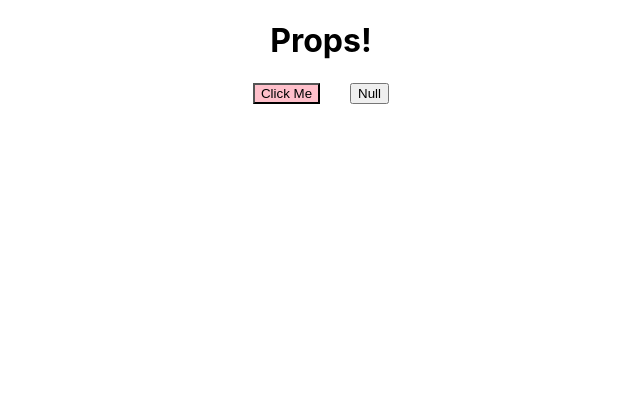
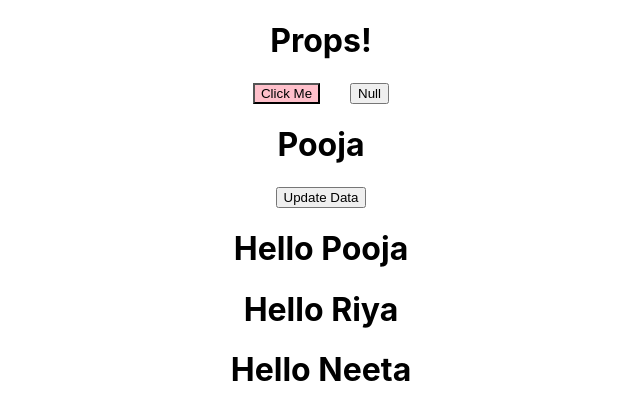
Before and after one commit to PoojaT-del/FirstReactApp, a React (Create React App) app: page / in a window 1280 px wide. Shown: the top 420 px of the page, without its empty margins (319-959 px from the left). Built offline with nearby package versions, Linux system fonts and the light colour scheme.

Commit message:
update file

```diff
--- a/src/App.js
+++ b/src/App.js
@@ -1,6 +1,8 @@
 import './App.css';
 import Button from './Button'
 import React from 'react'
+import State from './StateInFunction'
+import Student from './Props'
 class App extends React.Component {
   constructor()
   {
@@ -17,6 +19,10 @@ class App extends React.Component {
         <button style={{backgroundColor:'pink',marginRight:30}}
          onClick={()=>this.setState({name:"Pooja"})}>Click Me</button>
         <Button name={this.state.name} />
+        <State />
+        <Student name={"Pooja"} />
+        <Student name={"Riya"} />
+        <Student name={"Neeta"} />
       </div>
     );
   }
--- /dev/null
+++ b/src/Props.js
@@ -0,0 +1,7 @@
+export default function Student(Props){
+    return(
+        <div>
+            <h1>Hello {Props.name}</h1>
+        </div>
+    )
+}
```
